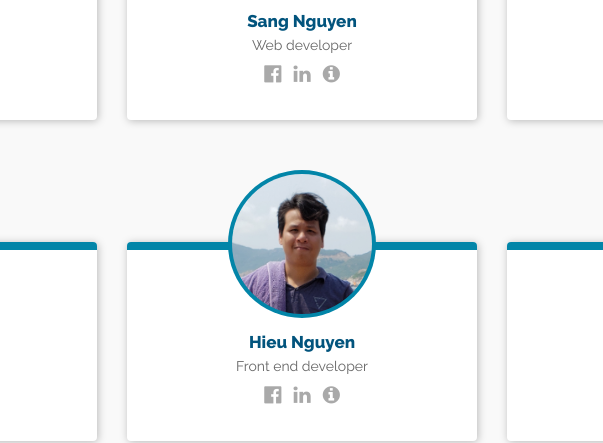
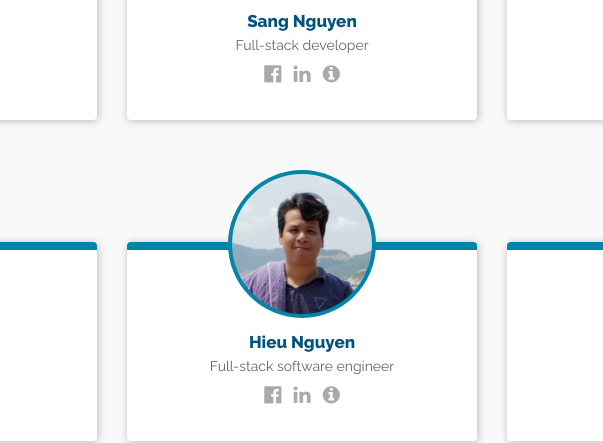
Before and after one commit to azitlab/landing-page, a plain HTML site: page index.html in a window 1280 px wide. Shown: the part 1563-2006 px from the top of the page, 338-941 px from the left. Drawn offline with nearby package versions, Linux system fonts and the light colour scheme.

Commit message:
Update 2019-04-01T12:28:25.534Z

```diff
--- a/index.html
+++ b/index.html
@@ -184,7 +184,7 @@
                 <h3 class="member-name">Sang Nguyen</h3>
 
                 <p class="member-position">
-                Web developer
+                Full-stack developer
                 </p>
 
                 <div class="member-social-links">
@@ -274,7 +274,7 @@
                 <h3 class="member-name">Hieu Nguyen</h3>
 
                 <p class="member-position">
-                Front end developer
+                        Full-stack software engineer
                 </p>
 
                 <div class="member-social-links">
```
